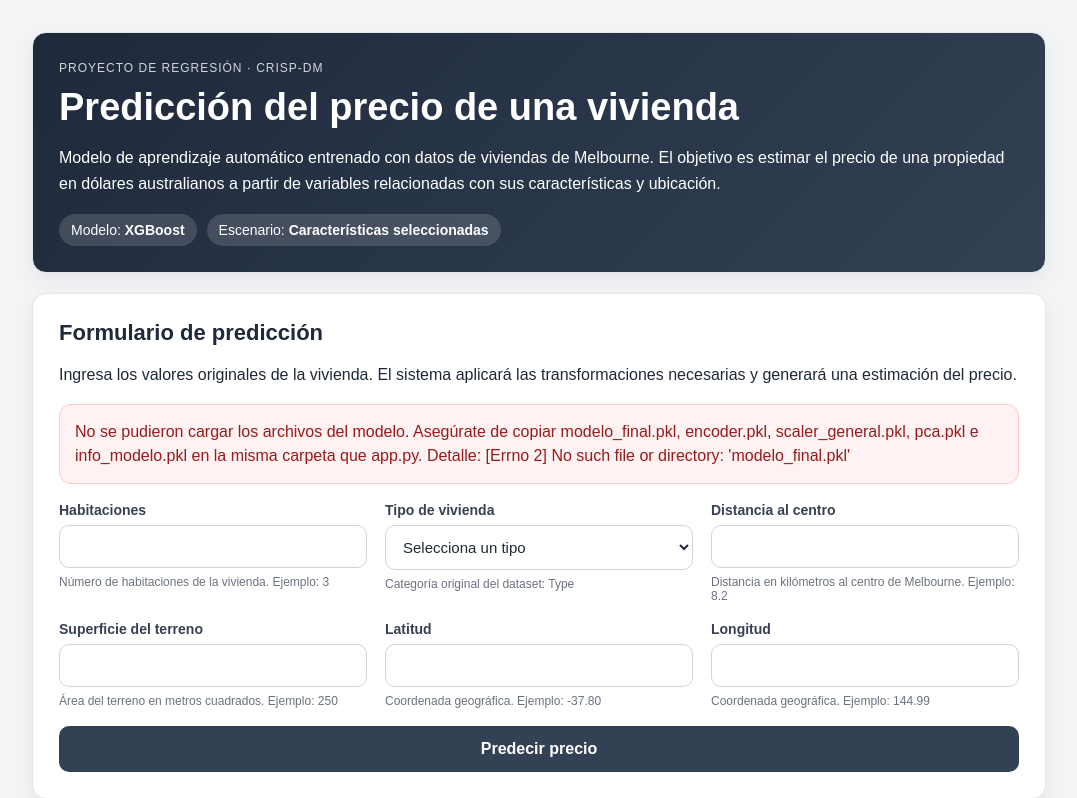
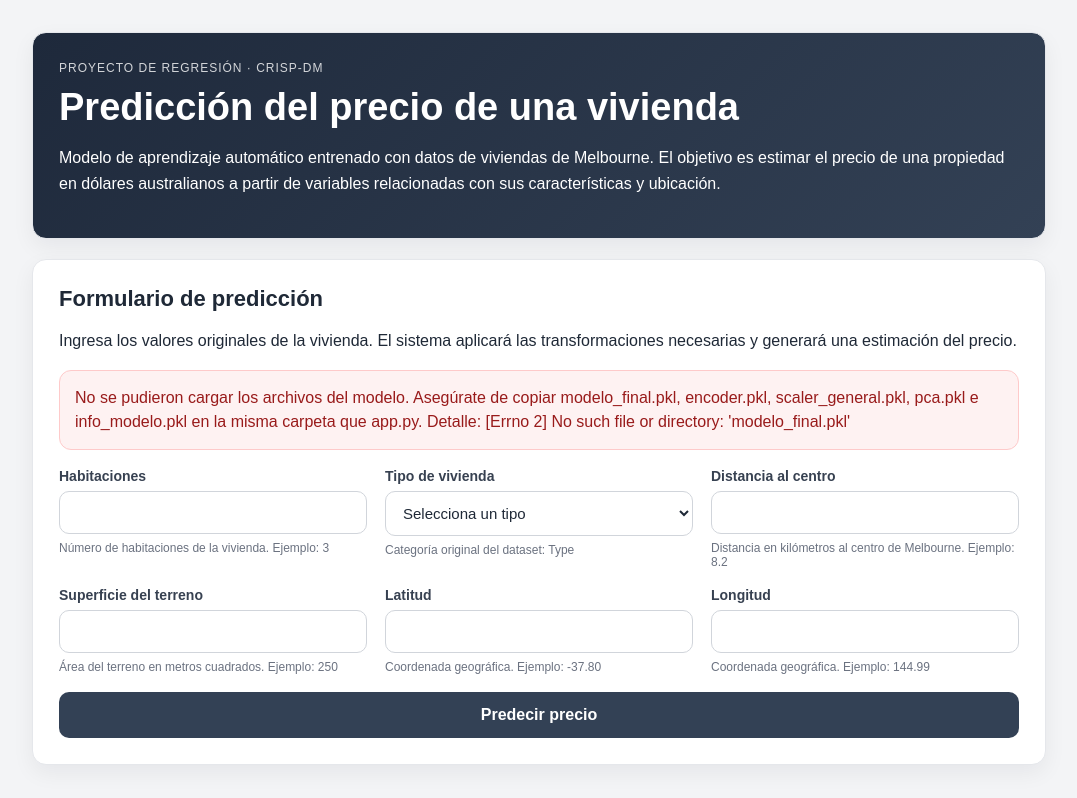
Before and after one commit to Jos3MA56/Melbourne-housing, a Flask app: page / in a window 1280 px wide. Shown: the top 798 px of the page, without its empty margins (101-1178 px from the left). Run offline with Flask 3, Linux system fonts and the light colour scheme.

Commit message:
modified:   templates/index.html

```diff
--- a/templates/index.html
+++ b/templates/index.html
@@ -17,11 +17,6 @@
                 El objetivo es estimar el precio de una propiedad en dólares australianos a partir
                 de variables relacionadas con sus características y ubicación.
             </p>
-
-            <div class="info-modelo">
-                <span>Modelo: <strong>{{ mejor_modelo }}</strong></span>
-                <span>Escenario: <strong>{{ mejor_escenario }}</strong></span>
-            </div>
         </section>
 
         <section class="card">
```
